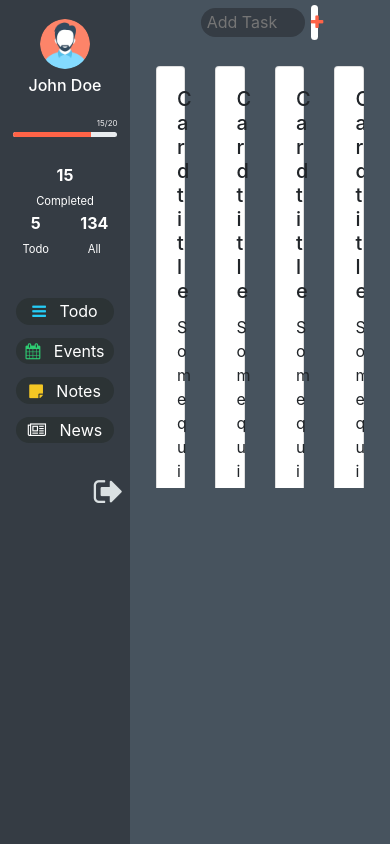
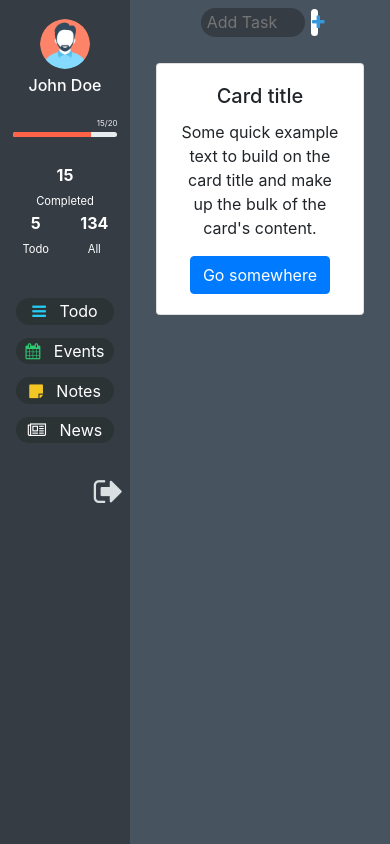
Before and after one commit to Gokul-ramalingam/Taskist, an Angular app: page /todo in a window 390 px wide. Built offline with nearby package versions, Linux system fonts and the light colour scheme.

Commit message:
Update in todo component

```diff
--- a/src/app/todo/todo.component.css
+++ b/src/app/todo/todo.component.css
@@ -22,16 +22,22 @@ color: #ffffff;
     margin: 0% 0% 0% 2%;
     outline: none;
     width: 3%;
-    height: 35px;
     background-color: #ffffff;
-    color:tomato;
+    color:#3498DB;
     border:none;
     cursor: pointer;
     border-radius: 50px;
+    padding: 0.5%;
+
+    -webkit-transition: color 0.8s ease-out;
+ -moz-transition: color 0.8s ease-out;
+ -o-transition: color 0.8s ease-out;
+ -ms-transition: color 0.8s ease-out;
+ transition: color 0.8s ease-out;
 }
 
 .search:hover{
-    background-color: tomato;
+    background-color: #3498DB;
     color:#ffffff;
 }
 
--- a/src/app/todo/todo.component.html
+++ b/src/app/todo/todo.component.html
@@ -6,7 +6,7 @@
            <div class="list">
 
                     <div class="row flex-row flex-nowrap">
-                              <div class="col-3">
+                              <div class="col-12 col-sm-12 col-lg-3">
                                   <div class="card">
                                         <div class="card-body">
                                           <h5 class="card-title">Card title</h5>
@@ -15,7 +15,7 @@
                                           </div>
                                   </div>
                               </div>
-                              <div class="col-3">
+                              <div class="col-12 col-sm-12 col-lg-3">
                                         <div class="card">
                                               <div class="card-body">
                                                 <h5 class="card-title">Card title</h5>
@@ -25,7 +25,7 @@
                                         </div>
                                     </div>
 
-                                    <div class="col-3">
+                                    <div class="col-12 col-sm-12 col-lg-3">
                                              <div class="card">
                                                    <div class="card-body">
                                                      <h5 class="card-title">Card title</h5>
@@ -36,7 +36,7 @@
                                          </div>
 
 
-                                         <div class="col-3">
+                                         <div class="col-12 col-sm-12 col-lg-3">
                                                   <div class="card">
                                                         <div class="card-body">
                                                           <h5 class="card-title">Card title</h5>
@@ -47,7 +47,7 @@
                                               </div>
 
 
-                                              <div class="col-3">
+                                              <div class="col-12 col-sm-12 col-lg-3">
                                                        <div class="card">
                                                              <div class="card-body">
                                                                <h5 class="card-title">Card title</h5>
@@ -59,7 +59,7 @@
 
 
 
-                                                   <div class="col-3">
+                                                   <div class="col-12 col-sm-12 col-lg-3">
                                                             <div class="card">
                                                                   <div class="card-body">
                                                                     <h5 class="card-title">Card title</h5>
```
